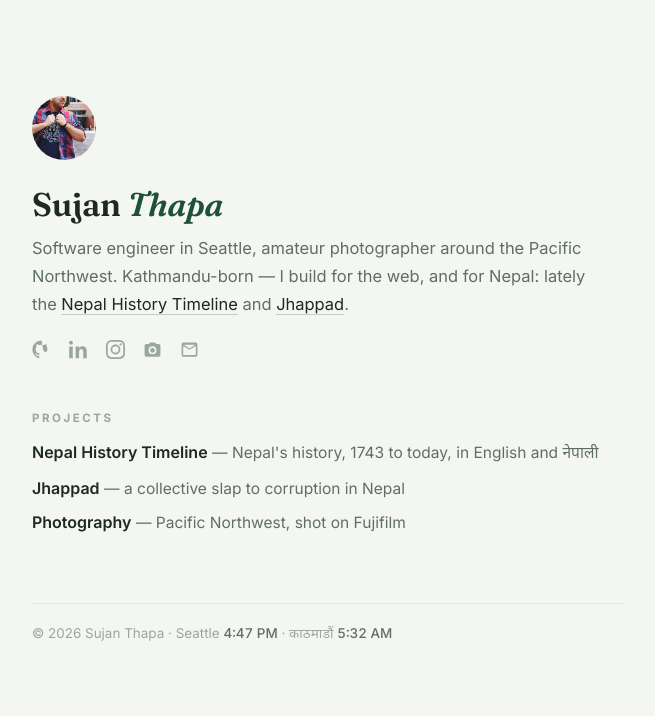
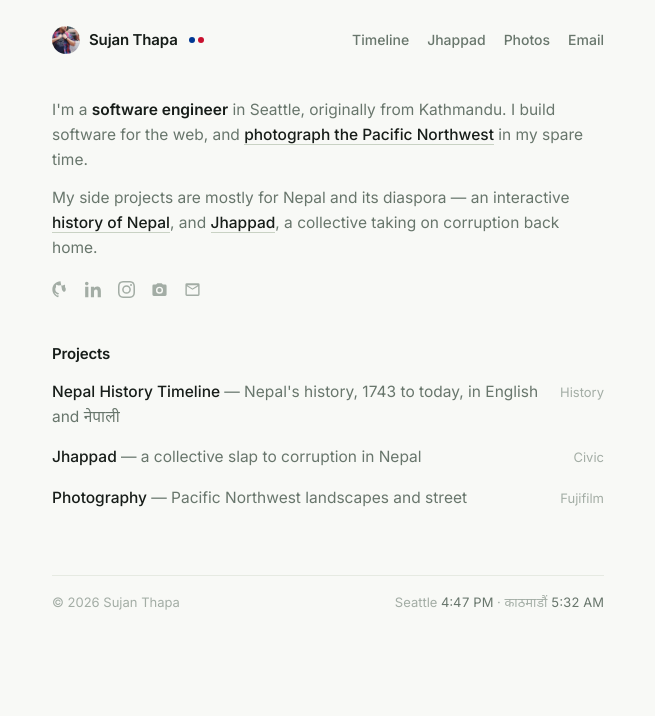
Before and after one commit to najus/najus.github.io, a PHP site: page / in a window 1280 px wide. Shown: the top 716 px of the page, without its empty margins (312-967 px from the left). Run offline with PHP 8.4, Linux system fonts and the light colour scheme.

Commit message:
v5: complete revamp in the researched sites' design language
- Fraunces dropped: Inter only, near-monochrome ink on pale fog
- Slim header bar (28px avatar, wordmark, two-dot flag mark, nav)
- No hero: Paco-style prose intro with inline project links
- Emil-style structured project list, right-aligned meta tags
- Small gray icon row; clocks as 13px footer text
- Stylesheet URL versioned (?v=5) so browsers/CDN cannot serve the
  stale cached CSS that made v4 look unchanged

```diff
--- a/assets/site.css
+++ b/assets/site.css
@@ -1,69 +1,86 @@
-/* sujanthapa.com — minimalist v4 (2026)
-   Pattern: the modern minimal personal site (Paco Coursey / Rauno Freiberg /
-   Emil Kowalski school) — one narrow column, quiet type, icon row,
-   projects as one-line text rows.
-   Palette: Pacific Northwest × Nepal — fog, evergreen, slate, crimson */
+/* sujanthapa.com — v5 (2026)
+   Design language borrowed faithfully from the modern minimal personal site
+   (paco.me / rauno.me / emilkowal.ski / brianlovin.com):
+   sans-only, near-monochrome, header bar, document density, structured lists.
+   Color: PNW fog + evergreen restraint, Nepali flag kept as a two-dot mark. */
 :root{
-  --bg:#f4f6f1;
-  --ink:#1c2a21;
-  --muted:#5f6f63;
-  --faint:#9aa79d;
-  --line:#e2e7dc;
+  --bg:#f8f9f6;
+  --ink:#171d19;
+  --muted:#68766c;
+  --faint:#a3ada5;
+  --line:#e6eae2;
+  --hover:#ecefe7;
   --evergreen:#1f5138;
   --crimson:#c8102e;
+  --flagblue:#003893;
   --slate:#2e5a74;
 }
 *{box-sizing:border-box}
-::selection{background:var(--evergreen);color:var(--bg)}
+::selection{background:var(--evergreen);color:#fff}
 body{
   margin:0;background:var(--bg);color:var(--ink);
-  font-family:'Inter','Noto Sans Devanagari',system-ui,sans-serif;
-  -webkit-font-smoothing:antialiased}
+  font-family:'Inter','Noto Sans Devanagari',system-ui,-apple-system,sans-serif;
+  font-size:15.5px;line-height:1.6;-webkit-font-smoothing:antialiased}
+a{color:inherit}
+a:focus-visible{outline:2px solid var(--slate);outline-offset:2px;border-radius:4px}
+
+/* Header bar */
+.site-head{
+  max-width:600px;margin:0 auto;padding:26px 24px 0;
+  display:flex;align-items:center;justify-content:space-between;gap:16px}
+.brand{display:flex;align-items:center;gap:9px;text-decoration:none}
+.brand .avatar{
+  width:28px;height:28px;border-radius:50%;object-fit:cover;cursor:pointer;user-select:none;
+  transition:transform .5s cubic-bezier(.2,.8,.2,1.4)}
+.brand .avatar.spin{transform:rotate(360deg) scale(1.15)}
+.brand .name{font-weight:600;font-size:15px;letter-spacing:-.01em}
+.brand .dots{display:inline-flex;gap:3px;margin-left:2px}
+.brand .dots i{width:6px;height:6px;border-radius:50%;display:block}
+.brand .dots .b{background:var(--flagblue)}
+.brand .dots .c{background:var(--crimson)}
+.site-nav{display:flex;gap:18px}
+.site-nav a{
+  color:var(--muted);text-decoration:none;font-size:14px;font-weight:500;transition:color .15s}
+.site-nav a:hover{color:var(--ink)}
+@media (max-width:520px){.site-nav a:nth-child(2){display:none}}
+
 main{
-  max-width:640px;margin:0 auto;padding:96px 24px 72px;
-  animation:rise .55s cubic-bezier(.2,.8,.2,1)}
-@keyframes rise{from{opacity:0;transform:translateY(10px)}to{opacity:1;transform:none}}
+  max-width:600px;margin:0 auto;padding:44px 24px 64px;
+  animation:rise .5s cubic-bezier(.2,.8,.2,1)}
+@keyframes rise{from{opacity:0;transform:translateY(8px)}to{opacity:1;transform:none}}
 @media (prefers-reduced-motion: reduce){*{animation:none!important;transition:none!important}}
 
-.avatar{
-  width:64px;height:64px;border-radius:50%;object-fit:cover;
-  cursor:pointer;user-select:none;
-  transition:transform .5s cubic-bezier(.2,.8,.2,1.4)}
-.avatar:hover{transform:scale(1.04)}
-.avatar.spin{transform:rotate(360deg) scale(1.07)}
+.intro{color:var(--muted);margin:0}
+.intro strong{color:var(--ink);font-weight:600}
+.intro a{
+  color:var(--ink);font-weight:500;text-decoration:none;
+  border-bottom:1px solid #c9d2c4;transition:border-color .15s,color .15s}
+.intro a:hover{color:var(--evergreen);border-color:var(--evergreen)}
+.intro + .intro{margin-top:14px}
 
-h1{
-  font-family:'Fraunces',serif;font-weight:600;letter-spacing:-.01em;
-  font-size:2.05rem;line-height:1.1;margin:22px 0 0}
-h1 em{font-style:italic;color:var(--evergreen)}
-.bio{
-  font-size:1.03rem;line-height:1.7;color:var(--muted);
-  margin:12px 0 0;max-width:56ch}
-.bio a{
-  color:var(--ink);text-decoration:none;
-  border-bottom:1px solid #c3cec0;transition:border-color .2s,color .2s}
-.bio a:hover{color:var(--evergreen);border-color:var(--evergreen)}
+.socials{display:flex;gap:16px;margin-top:20px}
+.socials a{color:var(--faint);display:grid;place-items:center;transition:color .15s;text-decoration:none}
+.socials a:hover{color:var(--evergreen)}
+.socials svg{width:17px;height:17px;fill:currentColor}
 
-.socials{display:flex;gap:18px;margin-top:22px;align-items:center}
-.socials a{color:var(--faint);display:grid;place-items:center;transition:color .2s;text-decoration:none}
-.socials a:hover{color:var(--evergreen)}
-.socials svg{width:19px;height:19px;fill:currentColor}
-a:focus-visible{outline:2px solid var(--slate);outline-offset:3px;border-radius:4px}
-
-section{margin-top:52px}
-h2{
-  font-size:.72rem;font-weight:700;letter-spacing:.22em;text-transform:uppercase;
-  color:var(--faint);margin:0 0 10px}
-.prow{
-  display:block;text-decoration:none;padding:7px 0;color:var(--ink)}
-.prow .t{font-weight:600;font-size:1rem}
-.prow .d{color:var(--muted);font-size:.97rem}
-.prow:hover .t{color:var(--evergreen);text-decoration:underline;text-underline-offset:3px;text-decoration-thickness:1px}
+section{margin-top:44px}
+h2{font-size:15px;font-weight:600;letter-spacing:-.01em;margin:0 0 6px;color:var(--ink)}
+.list{margin:0;padding:0;list-style:none}
+.list a{
+  display:flex;align-items:baseline;justify-content:space-between;gap:16px;
+  text-decoration:none;padding:8px 10px;margin:0 -10px;border-radius:8px;
+  transition:background .15s}
+.list a:hover{background:var(--hover)}
+.list .t{font-weight:500}
+.list .t .d{color:var(--muted);font-weight:400}
+.list .meta{color:var(--faint);font-size:13px;white-space:nowrap;font-variant-numeric:tabular-nums}
+.list a:hover .t{color:var(--evergreen)}
 
 footer{
-  margin-top:64px;padding-top:18px;border-top:1px solid var(--line);
-  color:var(--faint);font-size:.84rem;line-height:1.7}
-footer .t{color:var(--muted);font-weight:500;font-variant-numeric:tabular-nums}
+  margin-top:56px;padding-top:16px;border-top:1px solid var(--line);
+  color:var(--faint);font-size:13px;
+  display:flex;justify-content:space-between;gap:12px;flex-wrap:wrap}
+footer .t{color:var(--muted);font-variant-numeric:tabular-nums}
 
 #toast{
   position:fixed;left:50%;bottom:28px;transform:translate(-50%,20px);opacity:0;
--- a/index.html
+++ b/index.html
@@ -6,7 +6,7 @@
 <title>Sujan Thapa — Software Engineer &amp; Photographer, Seattle</title>
 <meta name="description" content="Sujan Thapa is a software engineer in the Seattle area who builds for the web, photographs the Pacific Northwest, and makes things for Nepal — including the Nepal History Timeline and Jhappad.">
 <meta name="author" content="Sujan Thapa">
-<meta name="theme-color" content="#f4f6f1">
+<meta name="theme-color" content="#f8f9f6">
 <link rel="canonical" href="https://sujanthapa.com/">
 <meta property="og:type" content="profile">
 <meta property="og:title" content="Sujan Thapa — Software Engineer &amp; Photographer">
@@ -22,8 +22,8 @@
 <link rel="apple-touch-icon" href="/images/avatar.jpg">
 <link rel="preconnect" href="https://fonts.googleapis.com">
 <link rel="preconnect" href="https://fonts.gstatic.com" crossorigin>
-<link href="https://fonts.googleapis.com/css2?family=Fraunces:ital,opsz,wght@0,9..144,600;1,9..144,600&family=Inter:wght@400;500;600;700&family=Noto+Sans+Devanagari:wght@400;600&display=swap" rel="stylesheet">
-<link rel="stylesheet" href="/assets/site.css">
+<link href="https://fonts.googleapis.com/css2?family=Inter:wght@400;500;600;700&family=Noto+Sans+Devanagari:wght@400;600&display=swap" rel="stylesheet">
+<link rel="stylesheet" href="/assets/site.css?v=5">
 <!-- Google tag (gtag.js) -->
 <script async src="https://www.googletagmanager.com/gtag/js?id=G-7SYMRHWQ73"></script>
 <script>
@@ -34,10 +34,24 @@
 </script>
 </head>
 <body>
+
+<header class="site-head">
+  <a class="brand" href="/">
+    <img class="avatar" id="avatar" src="/images/avatar.jpg" alt="Portrait of Sujan Thapa" width="480" height="480" title="Psst — click me a few times">
+    <span class="name">Sujan Thapa</span>
+    <span class="dots" aria-hidden="true"><i class="b"></i><i class="c"></i></span>
+  </a>
+  <nav class="site-nav" aria-label="Site">
+    <a href="https://sujanthapa.com/NepalHistoryTimeline/">Timeline</a>
+    <a href="https://jhappad.com" target="_blank" rel="noopener">Jhappad</a>
+    <a href="https://photos.sujanthapa.com/" target="_blank" rel="noopener">Photos</a>
+    <a href="mailto:najussujan@gmail.com">Email</a>
+  </nav>
+</header>
+
 <main>
-  <img class="avatar" id="avatar" src="/images/avatar.jpg" alt="Portrait of Sujan Thapa" width="480" height="480" title="Psst — click me a few times">
-  <h1>Sujan <em>Thapa</em></h1>
-  <p class="bio">Software engineer in Seattle, amateur photographer around the Pacific Northwest. Kathmandu-born — I build for the web, and for Nepal: lately the <a href="https://sujanthapa.com/NepalHistoryTimeline/">Nepal History Timeline</a> and <a href="https://jhappad.com">Jhappad</a>.</p>
+  <p class="intro">I'm a <strong>software engineer</strong> in Seattle, originally from Kathmandu. I build software for the web, and <a href="https://photos.sujanthapa.com/" target="_blank" rel="noopener">photograph the Pacific Northwest</a> in my spare time.</p>
+  <p class="intro">My side projects are mostly for Nepal and its diaspora — an interactive <a href="https://sujanthapa.com/NepalHistoryTimeline/">history of Nepal</a>, and <a href="https://jhappad.com" target="_blank" rel="noopener">Jhappad</a>, a collective taking on corruption back home.</p>
 
   <nav class="socials" aria-label="Profiles">
     <a href="https://github.com/najus" target="_blank" rel="noopener" aria-label="GitHub"><svg viewBox="0 0 24 24" aria-hidden="true"><path d="M12 .5C5.65.5.5 5.65.5 12c0 5.08 3.29 9.39 7.86 10.91.58.11.79-.25.79-.55v-2.15c-3.2.7-3.87-1.36-3.87-1.36-.52-1.33-1.28-1.68-1.28-1.68-1.04-.71.08-.7.08-.7 1.15.08 1.76 1.19 1.76 1.19 1.03 1.76 2.69 1.25 3.35.96.1-.75.4-1.25.72-1.54-2.55-.29-5.23-1.28-5.23-5.68 0-1.26.45-2.28 1.19-3.09-.12-.29-.52-1.46.11-3.05 0 0 .97-.31 3.18 1.18a11 11 0 0 1 5.8 0c2.21-1.49 3.18-1.18 3.18-1.18.63 1.59.23 2.76.11 3.05.74.81 1.19 1.83 1.19 3.09 0 4.41-2.69 5.38-5.25 1.27.32.79.94.79 1.9v2.82c0 .3.21.67.8.55A11.51 11.51 0 0 0 23.5 12C23.5 5.65 18.35.5 12 .5Z"/></svg></a>
@@ -49,13 +63,16 @@
 
   <section aria-label="Projects">
     <h2>Projects</h2>
-    <a class="prow" href="https://sujanthapa.com/NepalHistoryTimeline/" target="_blank" rel="noopener"><span class="t">Nepal History Timeline</span> <span class="d">— Nepal's history, 1743 to today, in English and नेपाली</span></a>
-    <a class="prow" href="https://jhappad.com" target="_blank" rel="noopener"><span class="t">Jhappad</span> <span class="d">— a collective slap to corruption in Nepal</span></a>
-    <a class="prow" href="https://photos.sujanthapa.com/" target="_blank" rel="noopener"><span class="t">Photography</span> <span class="d">— Pacific Northwest, shot on Fujifilm</span></a>
+    <ul class="list">
+      <li><a href="https://sujanthapa.com/NepalHistoryTimeline/" target="_blank" rel="noopener"><span class="t">Nepal History Timeline <span class="d">— Nepal's history, 1743 to today, in English and नेपाली</span></span><span class="meta">History</span></a></li>
+      <li><a href="https://jhappad.com" target="_blank" rel="noopener"><span class="t">Jhappad <span class="d">— a collective slap to corruption in Nepal</span></span><span class="meta">Civic</span></a></li>
+      <li><a href="https://photos.sujanthapa.com/" target="_blank" rel="noopener"><span class="t">Photography <span class="d">— Pacific Northwest landscapes and street</span></span><span class="meta">Fujifilm</span></a></li>
+    </ul>
   </section>
 
   <footer>
-    © <span id="yr">2026</span> Sujan Thapa · Seattle <span class="t" id="clockSea">—</span> · काठमाडौं <span class="t" id="clockKtm">—</span>
+    <span>© <span id="yr">2026</span> Sujan Thapa</span>
+    <span>Seattle <span class="t" id="clockSea">—</span> · काठमाडौं <span class="t" id="clockKtm">—</span></span>
     <!-- There are a few secrets on this page. The console knows one. -->
   </footer>
 </main>
@@ -85,7 +102,8 @@
   }
 
   var clicks = 0, avatar = document.getElementById('avatar');
-  avatar.addEventListener('click', function(){
+  avatar.addEventListener('click', function(e){
+    e.preventDefault();
     clicks++;
     if (clicks >= 5) {
       clicks = 0;
```
